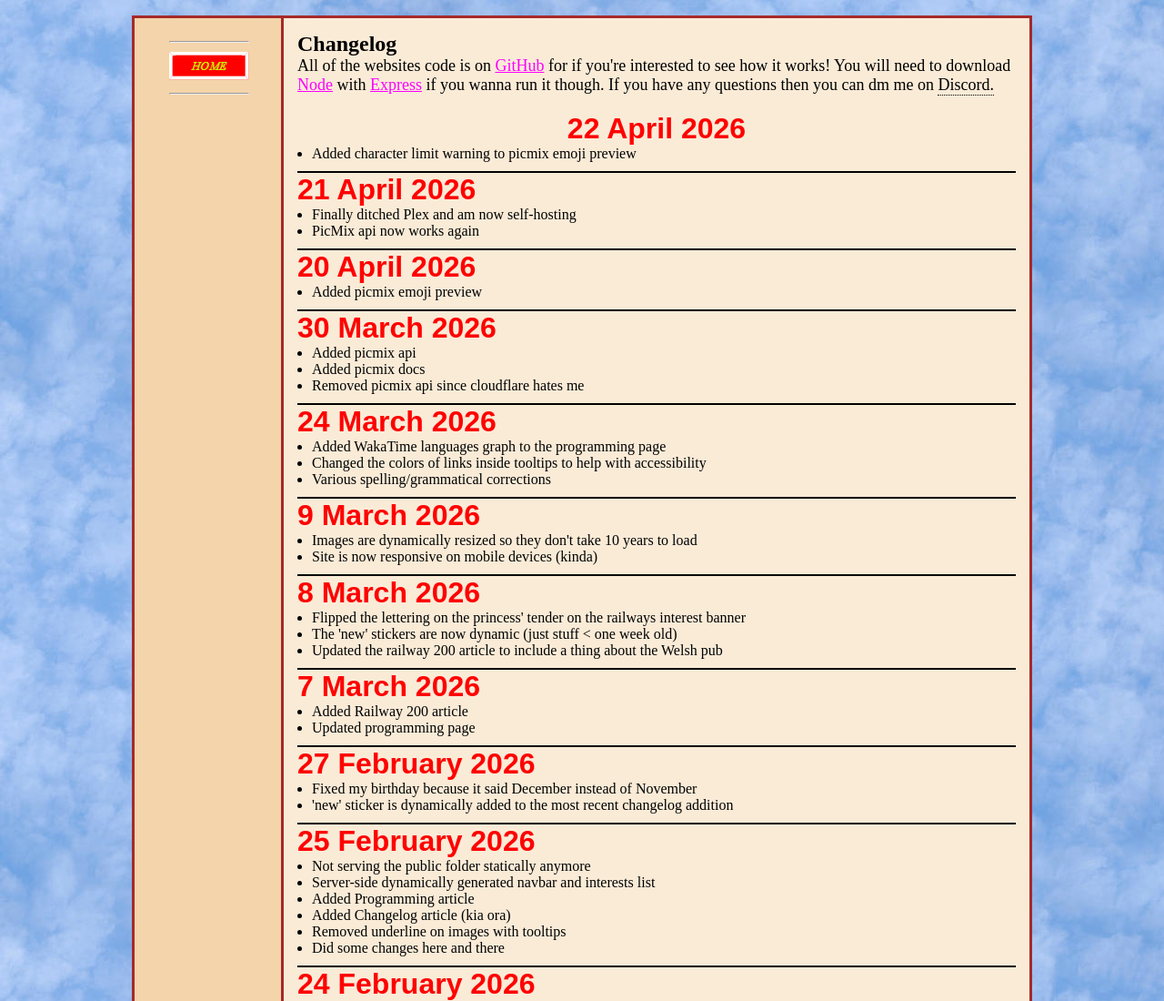
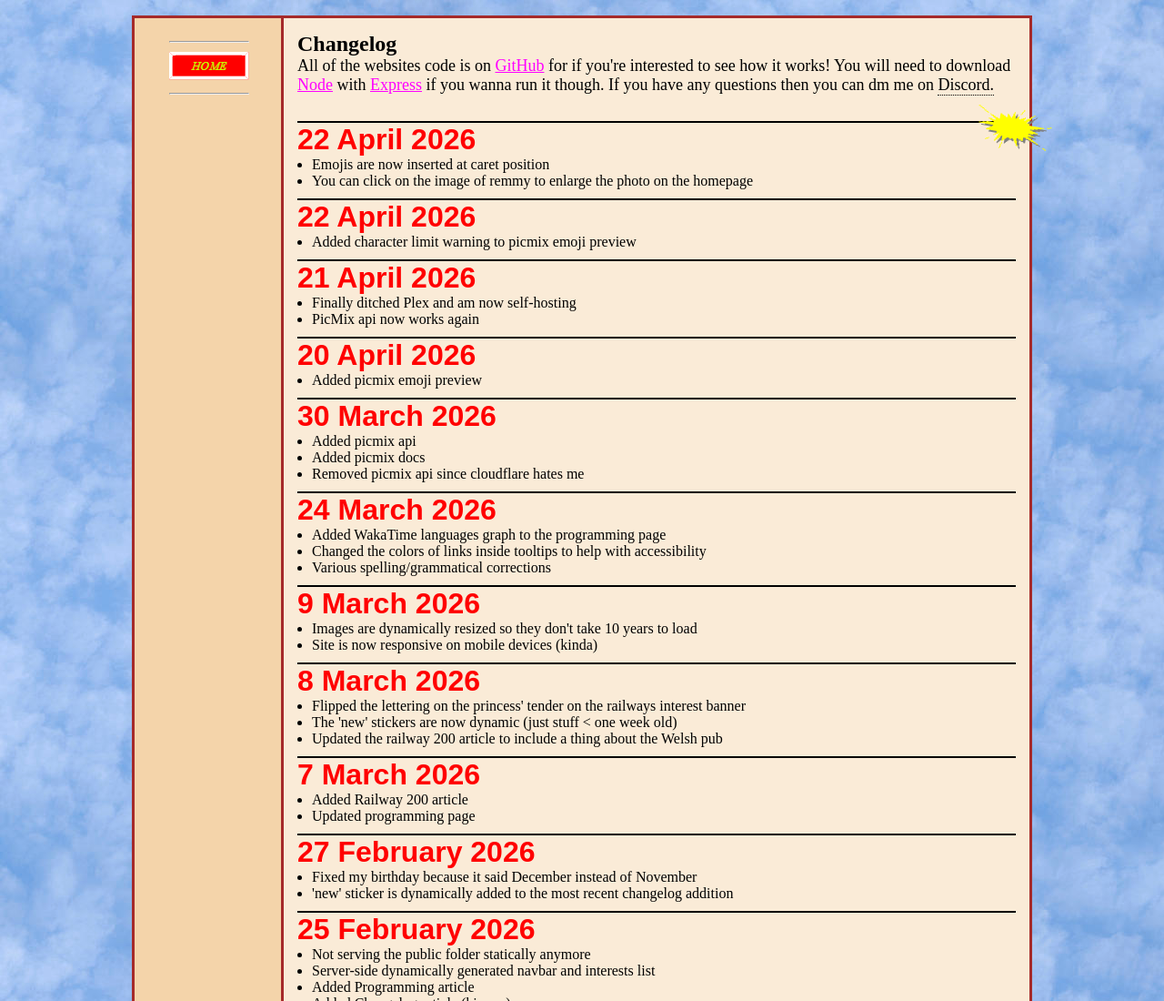
Before and after one commit to MaximilianMcC/Maximilian, a website: page public/articles/changelog.html in a window 1280 px wide. Shown: the top 1100 px of the page at 91% size. Drawn offline with Linux system fonts and the light colour scheme; a script that the page names is missing; files whose address does not match are found by name.

Commit message:
can enlarge remmy image

```diff
--- a/public/articles/changelog.html
+++ b/public/articles/changelog.html
@@ -49,7 +49,13 @@
 					</span>
 				</p>
 
-				<h2 class="changelog-titlt">22 April 2026</h2>
+				<h2 class="changelog-title">22 April 2026</h2>
+				<ul>
+					<li>Emojis are now inserted at caret position</li>
+					<li>You can click on the image of remmy to enlarge the photo on the homepage</li>
+				</ul>
+
+				<h2 class="changelog-title">22 April 2026</h2>
 				<ul>
 					<li>Added character limit warning to picmix emoji preview</li>
 				</ul>
```
Also changed, not shown: public/index.html (+1 -1 lines).
